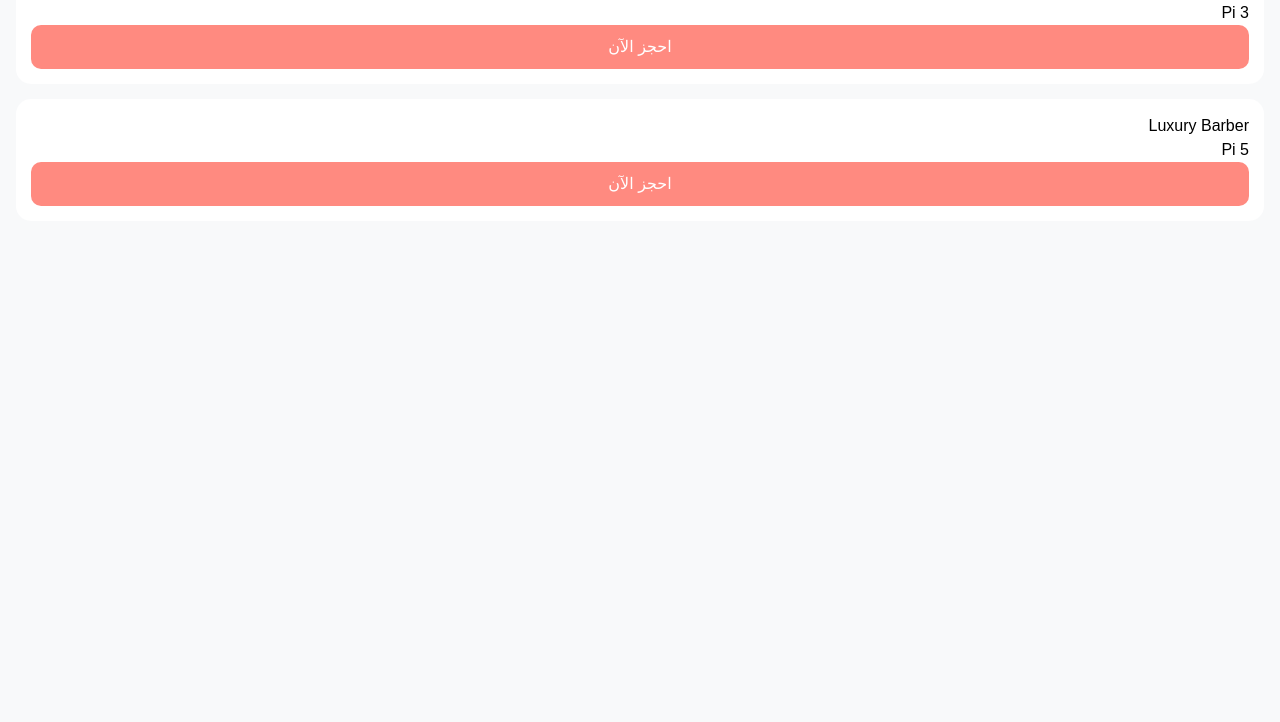
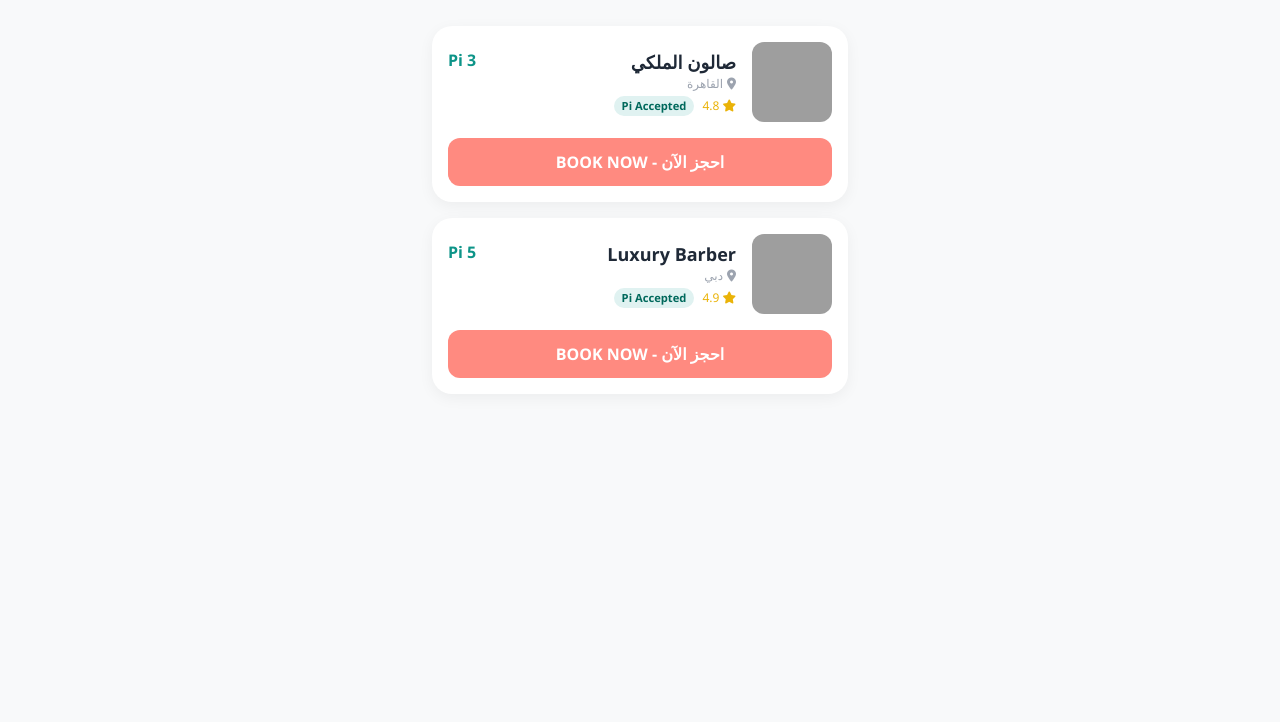
Before and after one commit to wadkenyer/zayn-pi, a plain HTML site: page index.html in a window 1280 px wide. Shown: the part 78-800 px from the top of the page. Drawn offline with nearby package versions, Linux system fonts and the light colour scheme; grey boxes are pictures that could not be loaded.

Commit message:
Update index.html

```diff
--- a/index.html
+++ b/index.html
@@ -3,66 +3,111 @@
 <head>
     <meta charset="UTF-8">
     <meta name="viewport" content="width=device-width, initial-scale=1.0">
-<title>ZAYN PI</title>
-
+    <title>ZAYN PI | زين باي</title>
     <script src="https://cdn.tailwindcss.com"></script>
+    <link rel="stylesheet" href="https://cdnjs.cloudflare.com/ajax/libs/font-awesome/6.0.0/css/all.min.css">
 
     <style>
-body { background:#F8F9FA; font-family:sans-serif; }
-.card { background:white; border-radius:15px; padding:15px; margin-bottom:15px; }
-.btn { background:#FF8A80; color:white; padding:10px; width:100%; border:none; border-radius:10px; }
+        :root {
+            --teal-primary: #4DAF9F;
+            --beige-bg: #F8F9FA;
+            --coral-accent: #FF8A80;
+        }
+        body { background: var(--beige-bg); font-family: 'Segoe UI', sans-serif; }
+        .salon-card { background: white; border-radius: 20px; overflow: hidden; box-shadow: 0 4px 15px rgba(0,0,0,0.05); transition: 0.3s; }
+        .salon-card:hover { transform: translateY(-3px); }
+        .btn-book { background: var(--coral-accent); color: white; transition: 0.3s; }
+        .btn-book:disabled { background: #ccc; cursor: not-allowed; }
+        .pi-badge { background: #e0f2f1; color: #00695c; font-size: 0.7rem; padding: 2px 8px; border-radius: 10px; font-weight: bold; }
     </style>
 </head>
 
-<body class="p-4">
+<body class="p-4 max-w-md mx-auto">
 
-<h2>زين باي</h2>
+    <header class="mb-8 text-center">
+        <h1 class="text-3xl font-bold text-teal-700">زين باي <span class="text-gray-300 font-light">| ZAYN PI</span></h1>
+        <p class="text-gray-500 text-sm">احجز صالونك المفضل بعملة Pi</p>
+    </header>
 
-<div id="salons"></div>
+    <div id="salons" class="space-y-4">
+        </div>
 
-<!-- 🔥 Firebase هنا -->
 <script type="module">
+    // --- إعدادات Firebase ---
     import { initializeApp } from "https://www.gstatic.com/firebasejs/10.12.2/firebase-app.js";
-import { getFirestore, collection, addDoc } from "https://www.gstatic.com/firebasejs/10.12.2/firebase-firestore.js";
+    import { getFirestore, collection, addDoc, serverTimestamp } from "https://www.gstatic.com/firebasejs/10.12.2/firebase-firestore.js";
 
     const firebaseConfig = {
-  apiKey: "ضع_هنا",
-  authDomain: "ضع_هنا",
-  projectId: "ضع_هنا",
+        apiKey: "ضع_مفتاحك_هنا",
+        authDomain: "مشروعك.firebaseapp.com",
+        projectId: "مشروعك-id",
     };
 
     const app = initializeApp(firebaseConfig);
     const db = getFirestore(app);
 
-// عرض بيانات تجريبية
+    // --- بيانات الصالونات ---
     const salons = [
-  {name:"صالون الملكي", price:3},
-  {name:"Luxury Barber", price:5}
+        { id: 1, name: "صالون الملكي", price: 3, location: "القاهرة", rating: 4.8, img: "https://images.unsplash.com/photo-1585747860715-2ba37e788b70?w=200" },
+        { id: 2, name: "Luxury Barber", price: 5, location: "دبي", rating: 4.9, img: "https://images.unsplash.com/photo-1621605815971-fbc98d665033?w=200" }
     ];
 
     const container = document.getElementById("salons");
 
+    // --- عرض الصالونات بتصميم احترافي ---
     salons.forEach(salon => {
         container.innerHTML += `
-    <div class="card">
-      <h3>${salon.name}</h3>
-      <p>${salon.price} Pi</p>
-      <button class="btn" onclick="book('${salon.name}', ${salon.price})">احجز الآن</button>
+            <div class="salon-card p-4">
+                <div class="flex items-center gap-4 mb-4">
+                    <img src="${salon.img}" class="w-20 h-20 rounded-xl object-cover" alt="salon">
+                    <div class="flex-1">
+                        <div class="flex justify-between items-start">
+                            <h3 class="font-bold text-lg text-gray-800">${salon.name}</h3>
+                            <span class="text-teal-600 font-bold">${salon.price} Pi</span>
+                        </div>
+                        <p class="text-gray-400 text-xs"><i class="fas fa-map-marker-alt ml-1"></i>${salon.location}</p>
+                        <div class="flex items-center gap-2 mt-1">
+                            <span class="text-yellow-500 text-xs"><i class="fas fa-star"></i> ${salon.rating}</span>
+                            <span class="pi-badge">Pi Accepted</span>
+                        </div>
+                    </div>
+                </div>
+                <button id="btn-${salon.id}" class="btn-book w-full py-3 rounded-xl font-bold"
+                        onclick="initiateBooking('${salon.id}', '${salon.name}', ${salon.price})">
+                    احجز الآن - BOOK NOW
+                </button>
             </div>
         `;
     });
 
-// 🔥 حفظ الحجز
-window.book = async (name, price) => {
+    // --- وظيفة الحجز والدفع ---
+    window.initiateBooking = async (id, name, price) => {
+        const btn = document.getElementById(`btn-${id}`);
+        btn.disabled = true;
+        btn.innerHTML = `<i class="fas fa-spinner fa-spin"></i> جاري معالجة الطلب...`;
+
         try {
+            // 1. محاكاة الدفع عبر Pi SDK (هنا تضع كود Pi.createPayment مستقبلاً)
+            console.log(`بدء الدفع لمبلغ ${price} Pi...`);
+
+            // 2. حفظ البيانات في Firebase بعد نجاح الدفع
             await addDoc(collection(db, "bookings"), {
-      salon: name,
-      price: price,
-      date: new Date()
+                salonName: name,
+                amount: price,
+                status: "confirmed", // حالة الحجز
+                createdAt: serverTimestamp(),
+                userPiId: "User_Test_ID" // يجب جلبه من Pi.authenticate()
             });
-    alert("تم الحجز بنجاح 🔥");
-  } catch (e) {
-    alert("خطأ: " + e.message);
+
+            alert(`تم الحجز في ${name} بنجاح! 🔥`);
+            btn.innerHTML = "تم الحجز ✅";
+            btn.style.background = "#4DAF9F";
+
+        } catch (error) {
+            console.error("خطأ أثناء الحجز:", error);
+            alert("فشل الحجز، يرجى المحاولة مرة أخرى.");
+            btn.disabled = false;
+            btn.innerHTML = "احجز الآن - BOOK NOW";
         }
     };
 </script>
```
Lines whose indentation alone changed are shown as unchanged.
